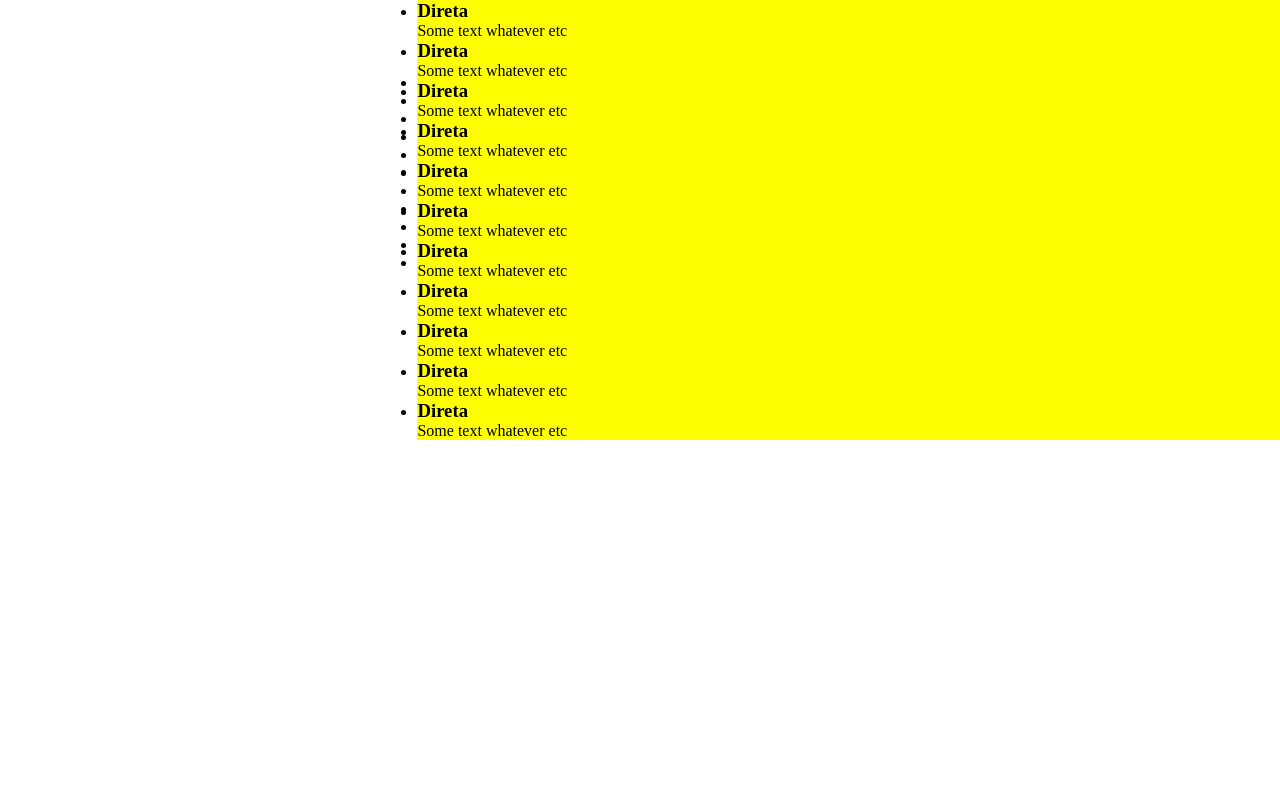
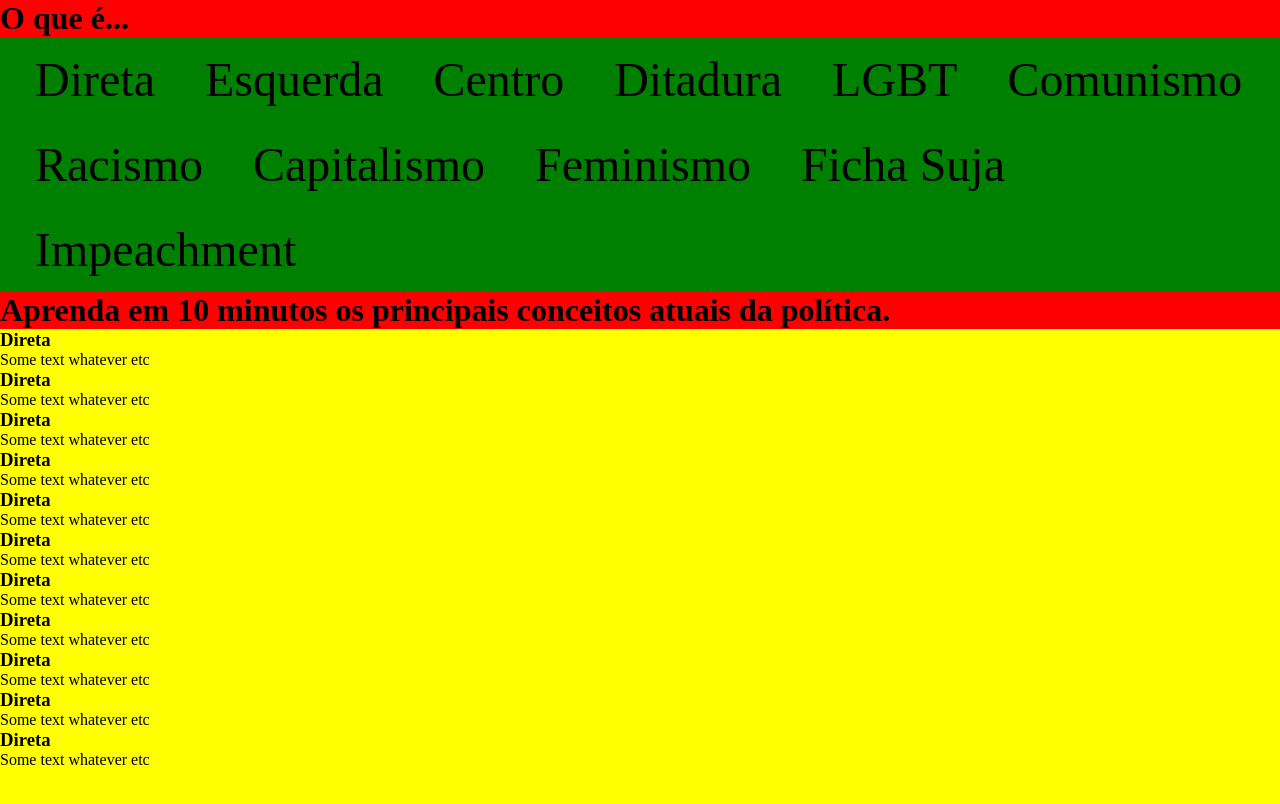
Before and after one commit to danilosilvadev/cidadao-starter-pack, a React app: page / in a window 1280 px wide. Shown: the top 804 px of the page. Built offline with nearby package versions, Linux system fonts and the light colour scheme.

Commit message:
no comment

```diff
--- a/src/assets/grid.css
+++ b/src/assets/grid.css
@@ -2,19 +2,17 @@
 
 .container {
     display:grid;
-    grid-template-rows: 1fr 1fr 1fr 1fr 1fr;
-    grid-template-areas: "header", "nav", "subtitle", "content", "footer";
+    grid-template-rows: 1fr 5fr 6fr 1fr;
+    grid-template-areas: "header", "nav", "content", "footer";
 }
 
-.containerHeader {grid-area: header; background: red; }
-.containerNav { grid-area: nav; background: green; }
-.containerSubtitle { grid-area: subtitle; background: blue; }
-.containerContent { grid-area: content; background: yellow; }
-.containerFooter { grid-area: footer; background: black; }
+.containerHeader {grid-area: "header"; background: red; }
+.containerNav { grid-area: "nav"; background: green; list-style-type: none; }
+.containerContent { grid-area: "content"; background: yellow; list-style-type: none; }
+.containerFooter { grid-area: "footer"; background: black; }
 
 /*Breakpoints mobile*/
 @media screen and (max-width: 768px){
     body { background: gray; }
-    .container { grid-template-areas: "header", "nav", "subtitle", "content", "footer" }
-    .containerSubtitle { grid-area: content; }
+    .container { grid-template-areas: "header", "nav", "content", "footer" }
 }
--- a/src/components/content.js
+++ b/src/components/content.js
@@ -1,5 +1,5 @@
 import React, { Component } from 'react';
-import Grid from '../assets/grid.css'
+import Grid from '../assets/grid.css';
 
 const Content = () => {
     return <div className='containerContent'>
--- a/src/components/footer.js
+++ b/src/components/footer.js
@@ -1,5 +1,5 @@
 import React, { Component } from 'react';
-import Grid from '../assets/grid.css'
+import Grid from '../assets/grid.css';
 
 const Footer = () => {
     return <h1 className='containerFooter'>Ueeepa 1,2 3</h1>
--- a/src/components/header.js
+++ b/src/components/header.js
@@ -1,13 +1,12 @@
 import React, { Component } from 'react';
-import Menu from './menu'
+import Nav from './nav'
 import Grid from '../assets/grid.css'
 
 const Header = () => {
     return <div className='containerHeader'>
         <h1>O que é...</h1>
-        <h1>Cidadão starter pack</h1>
-        <Menu />
-        <h4>Aprenda em 10 minutos os principais conceitos atuais da política.</h4>
+        <Nav />
+        <h1>Aprenda em 10 minutos os principais conceitos atuais da política.</h1>
     </div>
 }
 
--- a/src/components/menu.js
+++ /dev/null
@@ -1,22 +0,0 @@
-import React, { Component } from 'react';
-import Grid from '../assets/grid.css'
-
-const Menu = () => {
-    return <div className='containerNav'>
-        <ul>
-            <li>Direta</li>
-            <li>Esquerda</li>
-            <li>Centro</li>
-            <li>Ditadura</li>
-            <li>LGBT</li>
-            <li>Comunismo</li>
-            <li>Racismo</li>
-            <li>Capitalismo</li>
-            <li>Feminismo</li>
-            <li>Ficha Suja</li>
-            <li>Impeachment</li>
-        </ul>
-    </div>
-}
-
-export default Menu
--- /dev/null
+++ b/src/components/nav.js
@@ -0,0 +1,36 @@
+import React, { Component } from 'react';
+import Grid from '../assets/grid.css';
+import Styled from 'styled-components';
+
+const Li = Styled.li`
+            list-style: none;
+            font-size: 6vh;
+            padding-left: 20px;
+            display: inline-grid;
+            margin: 15px;
+`
+
+const Ul = Styled.ul`
+
+`
+
+
+const Nav = () => {
+    return <div className='containerNav'>
+        <Ul>
+            <Li>Direta</Li>
+            <Li>Esquerda</Li>
+            <Li>Centro</Li>
+            <Li>Ditadura</Li>
+            <Li>LGBT</Li>
+            <Li>Comunismo</Li>
+            <Li>Racismo</Li>
+            <Li>Capitalismo</Li>
+            <Li>Feminismo</Li>
+            <Li>Ficha Suja</Li>
+            <Li>Impeachment</Li>
+        </Ul>
+    </div>
+}
+
+export default Nav
```
